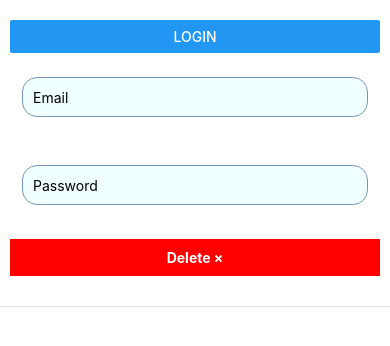
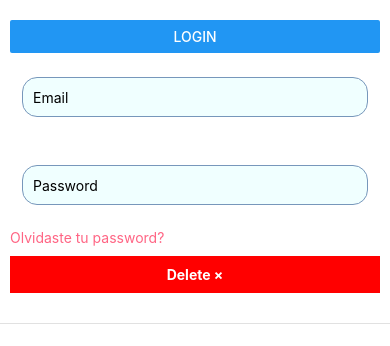
Before and after one commit to francijpg/rn-tw-playground, a React Native app: screen / in a window 390 px wide. Shown: the top 346 px of the page. Built offline with nearby package versions, Linux system fonts and the light colour scheme.

Commit message:
Feature link component

```diff
--- /dev/null
+++ b/src/components/Link.tsx
@@ -0,0 +1,14 @@
+import React from 'react';
+import { Linking, Text } from 'react-native';
+
+const Link = () => {
+  return (
+    <Text
+      style={{ color: '#FF6584' }}
+      onPress={() => Linking.openURL('http://google.com')}>
+      Olvidaste tu password?
+    </Text>
+  );
+};
+
+export default Link;
--- a/src/domain/user/components/Login.tsx
+++ b/src/domain/user/components/Login.tsx
@@ -1,29 +1,31 @@
-import React, {useState} from 'react';
-import {StyleSheet, Text, TouchableHighlight, View} from 'react-native';
-import {Button as AtomButton} from 'react-native';
+import React, { useState } from 'react';
+import { StyleSheet, Text, TouchableHighlight, View } from 'react-native';
+import { Button as AtomButton } from 'react-native';
+import Link from '../../../components/Link';
 import TextInput from '../../../components/TextInput';
 
 const Login = () => {
-  const [email, setEmail] = useState({value: '', error: ''});
-  const [password, setPassword] = useState({value: '', error: ''});
+  const [email, setEmail] = useState({ value: '', error: '' });
+  const [password, setPassword] = useState({ value: '', error: '' });
 
   return (
     <View style={styles.bg}>
       <AtomButton title="login" />
       <TextInput
         value={email.value}
-        onChangeText={text => setEmail({value: text, error: ''})}
+        onChangeText={text => setEmail({ value: text, error: '' })}
         placeholder="Email"
         autoCapitalize="none"
       />
       <TextInput
         value={password.value}
-        onChangeText={text => setPassword({value: text, error: ''})}
+        onChangeText={text => setPassword({ value: text, error: '' })}
         placeholder="Password"
         autoCapitalize="none"
         secureTextEntry
       />
       <View>
+        <Link></Link>
         <TouchableHighlight style={styles.btnDelete}>
           <Text style={styles.textDelete}> Delete &times; </Text>
         </TouchableHighlight>
```
